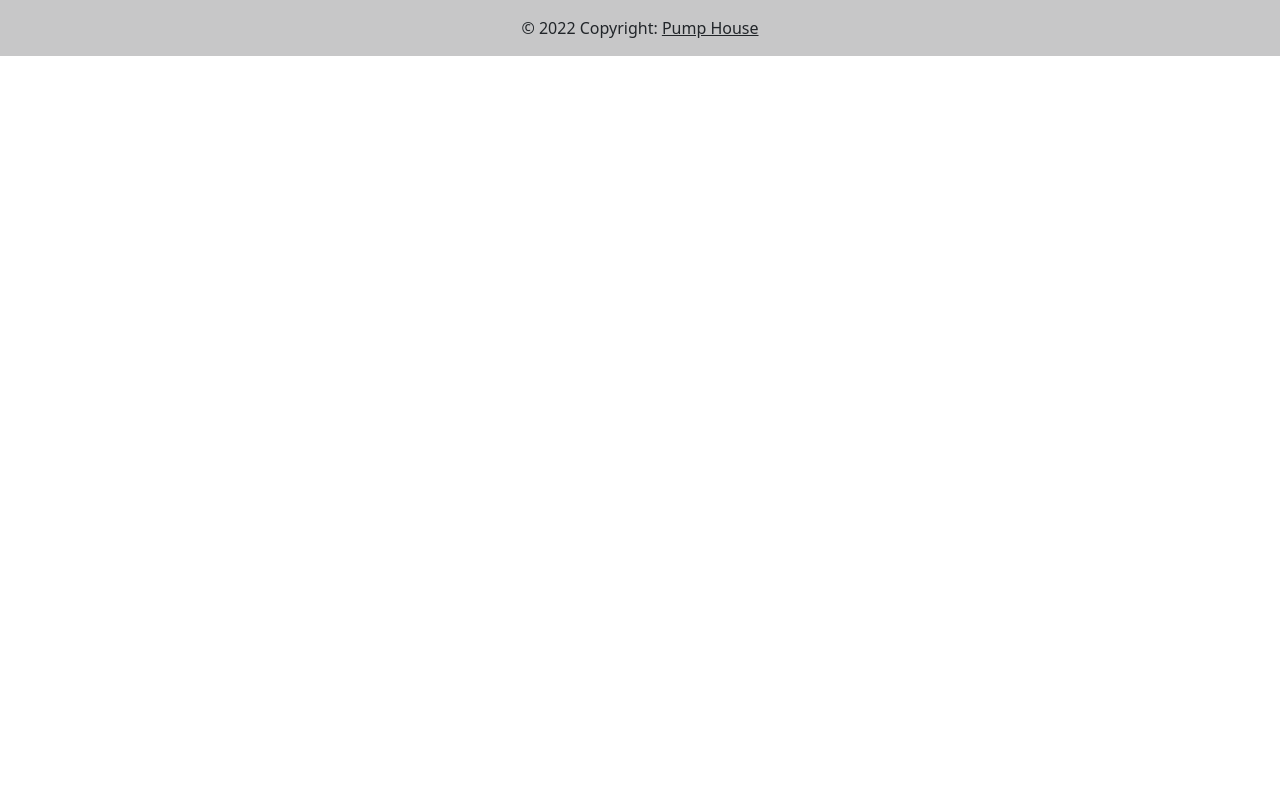
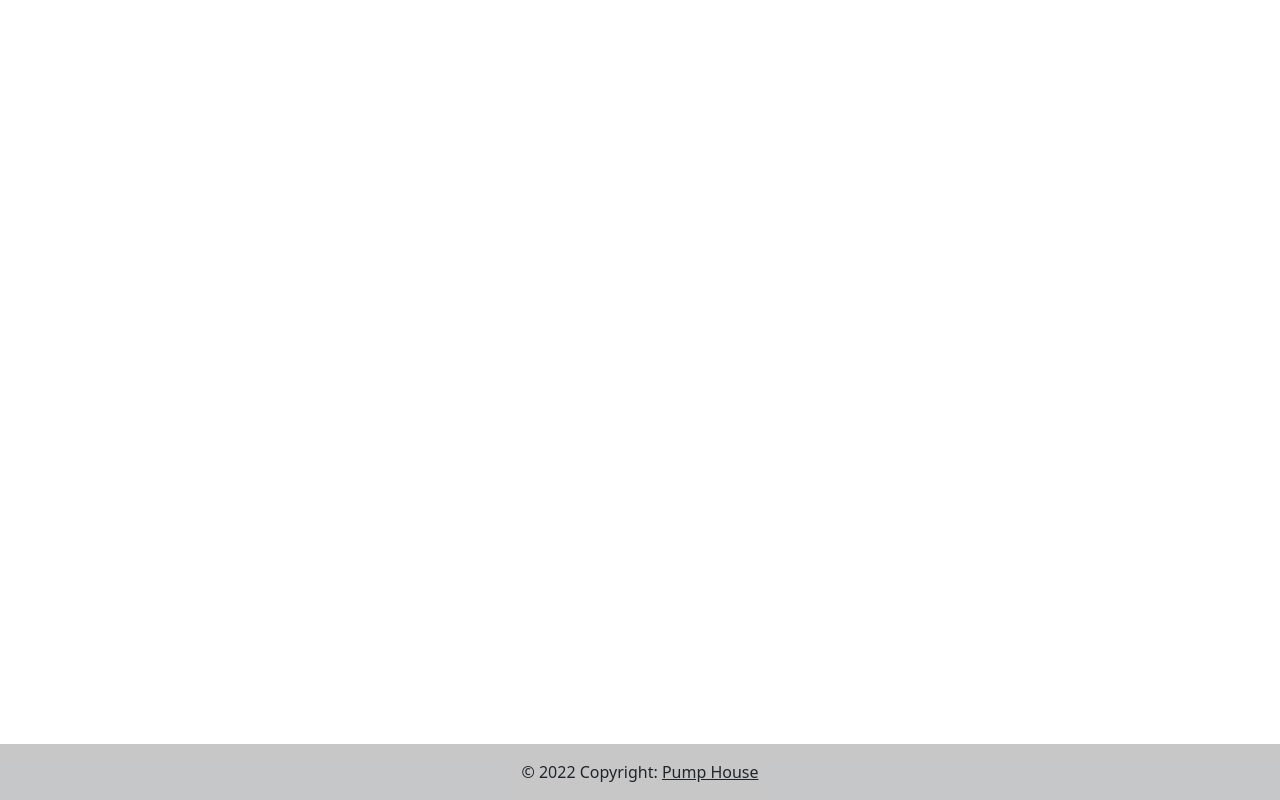
Before and after one commit to Lo-Agency-Internship/samira-shabnam-khashayar-gym-tracker, a Node server app: template public/templates/components/html.twig in a window 1280 px wide. Run offline with Node 20, Linux system fonts and the light colour scheme; the visitor is signed in with stand-in values (Sample User, id 1); the template is opened without the code that fills it: most values are stand-ins (such as "Sample title", 1, 10 or a date in 2020); some libraries are stand-ins or nearby versions.

Commit message:
resolve issue

```diff
--- a/public/templates/components/html.twig
+++ b/public/templates/components/html.twig
@@ -13,7 +13,7 @@
     {% endblock %}
 </head>
 
-<body >
+<body class="position-relative h-100 min-vh-100 ">
     {% block navbar %}
 
     {% endblock %}
@@ -23,11 +23,11 @@
     {% endblock %}
 
     {% block footer %}
-     <footer class="bg-light text-center text-lg-start">
+     <footer class="bg-light text-center text-lg-start position-absolute bottom-0 n-0 w-100">
             <!-- Copyright -->
             <div class="text-center p-3" style="background-color: rgba(0, 0, 0, 0.2);">
                 © 2022 Copyright:
-                <a class="text-dark" href="#">Pump House</a>
+                <a class="text-dark">Pump House</a>
             </div>
             <!-- Copyright -->
         </footer>
--- a/public/templates/components/navbar.twig
+++ b/public/templates/components/navbar.twig
@@ -3,7 +3,7 @@
         <!-- navbar starts here -->
         <nav class="navbar" style="background-color:  #696969">
             <div class="container-xxl">
-                <a href="#" class="navbar-brand d-flex align-items-center">
+                <a class="navbar-brand d-flex align-items-center">
                     <img src="../../assets/images/logo.png" alt="logo" width="45" height="45" />
                     <span class=" ms-1 fw-bold text-warning"> Pump House </span>
                 </a>
--- a/public/templates/index.twig
+++ b/public/templates/index.twig
@@ -9,7 +9,7 @@
     {#{% include "./components/navbar.twig" %}#}
     <main>
       <section class="container d-flex justify-content-center align-items-center p-5">
-        <div class="card glass2 text-center" style="width: 35rem">
+        <div class="card glass2 text-center" style="width: 35rem; margin-bottom:100px;z-index:0123">
 
           <div class="card-body ">
             <h5 class="card-title text-center">Welcome To Pump House</h5>
@@ -81,7 +81,8 @@
               </div>
             </div>
           </div>
-          <div class="col-6 position-relative justify-content-center">
+         <div class="row justify-content-center position-relative">
+              <div class="col-6">
             <div class="collapse multi-collapse" id="multiCollapseExample2">
          <div x-data="{
 
@@ -157,6 +158,7 @@
             </div>
           </div>
         </div>
+        </div>
       </section>
     </main>
 <noscript>
--- a/public/templates/pages/workouts.twig
+++ b/public/templates/pages/workouts.twig
@@ -126,3 +126,6 @@
         </main>
     </div>
 {% endblock %}
+{% block footer %}
+{{ parent() }}
+{% endblock %}
```
Also changed, not shown: public/templates/pages/modify.twig (+8 -4 lines).
